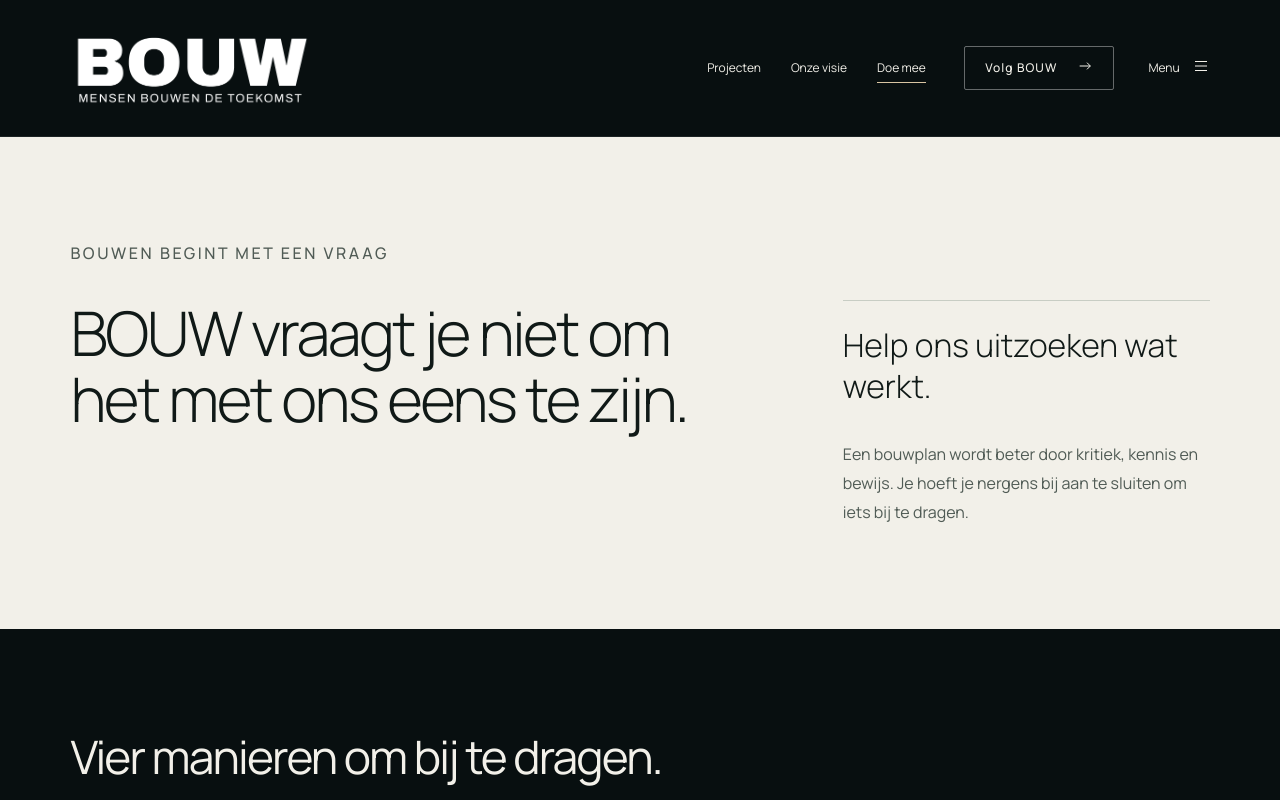
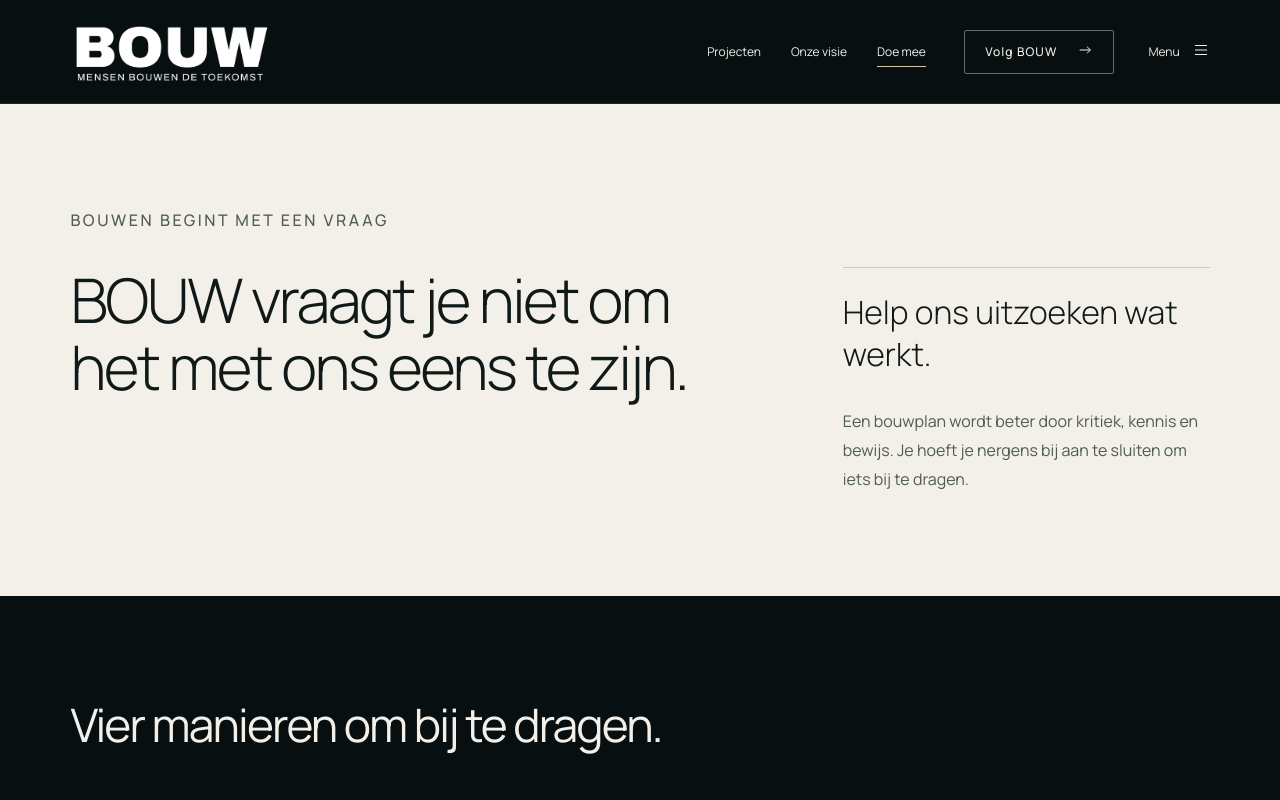
Before and after one commit to arthurmorgfan-dot/ontdekbouw, a Next.js app: page /doe-mee in a window 1280 px wide. Shown: the top 800 px of the page. Built offline with nearby package versions, Linux system fonts and the light colour scheme.

Commit message:
Refine BOUW header spacing

```diff
--- a/src/app/globals.css
+++ b/src/app/globals.css
@@ -39,12 +39,11 @@
 .skip-link:focus { transform: translateY(0); }
 
 /* Shared navigation: a compact horizon above every page, with all routes in the menu. */
-.header { position: relative; z-index: 20; display: flex; align-items: center; gap: clamp(20px, 3vw, 48px); min-height: 104px; padding: 22px var(--page-gutter); background: var(--night); color: var(--paper); border-bottom: 1px solid #ffffff15; }
+.header { position: relative; z-index: 20; display: flex; align-items: center; gap: clamp(20px, 3vw, 48px); min-height: 104px; padding: 10px var(--page-gutter); background: var(--night); color: var(--paper); border-bottom: 1px solid #ffffff15; }
 .wordmark { display: inline-flex; align-items: center; min-height: 44px; font-family: var(--font-display); font-size: 28px; font-weight: 500; letter-spacing: .28em; line-height: 1; }
-/* Keep the existing logo slot so resizing the artwork leaves the header and navigation fixed. */
-.header-logo { display: inline-flex; align-items: center; width: 320px; min-height: 115.625px; flex-shrink: 0; }
-.header-logo img { display: block; width: 240px; max-width: 100%; height: auto; }
-@media (min-width: 1024px) { .header { padding-top: 10px; padding-bottom: 10px; } }
+/* Keep the horizontal logo slot while allowing a compact, centered header. */
+.header-logo { display: inline-flex; align-items: center; width: 320px; min-height: 44px; flex-shrink: 0; }
+.header-logo img { display: block; width: 200px; max-width: 100%; height: auto; }
 .header-principle { padding-left: 28px; border-left: 1px solid #ffffff45; color: var(--label-on-dark); font-size: 12px; letter-spacing: .06em; }
 .desktop-nav { display: flex; align-items: center; gap: 30px; margin-left: auto; }
 .desktop-nav a { display: flex; align-items: center; min-height: 44px; font-size: 12px; white-space: nowrap; }
```
